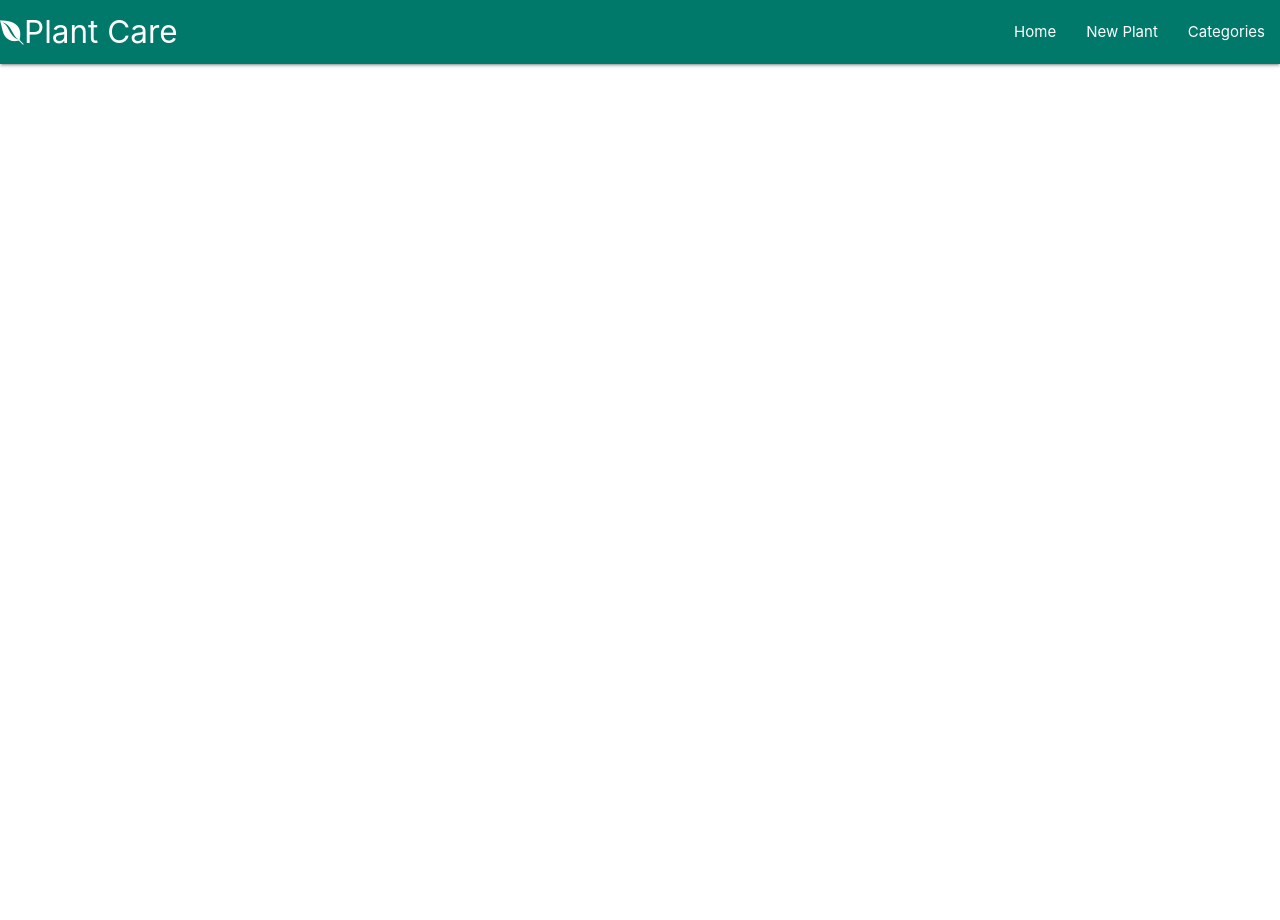
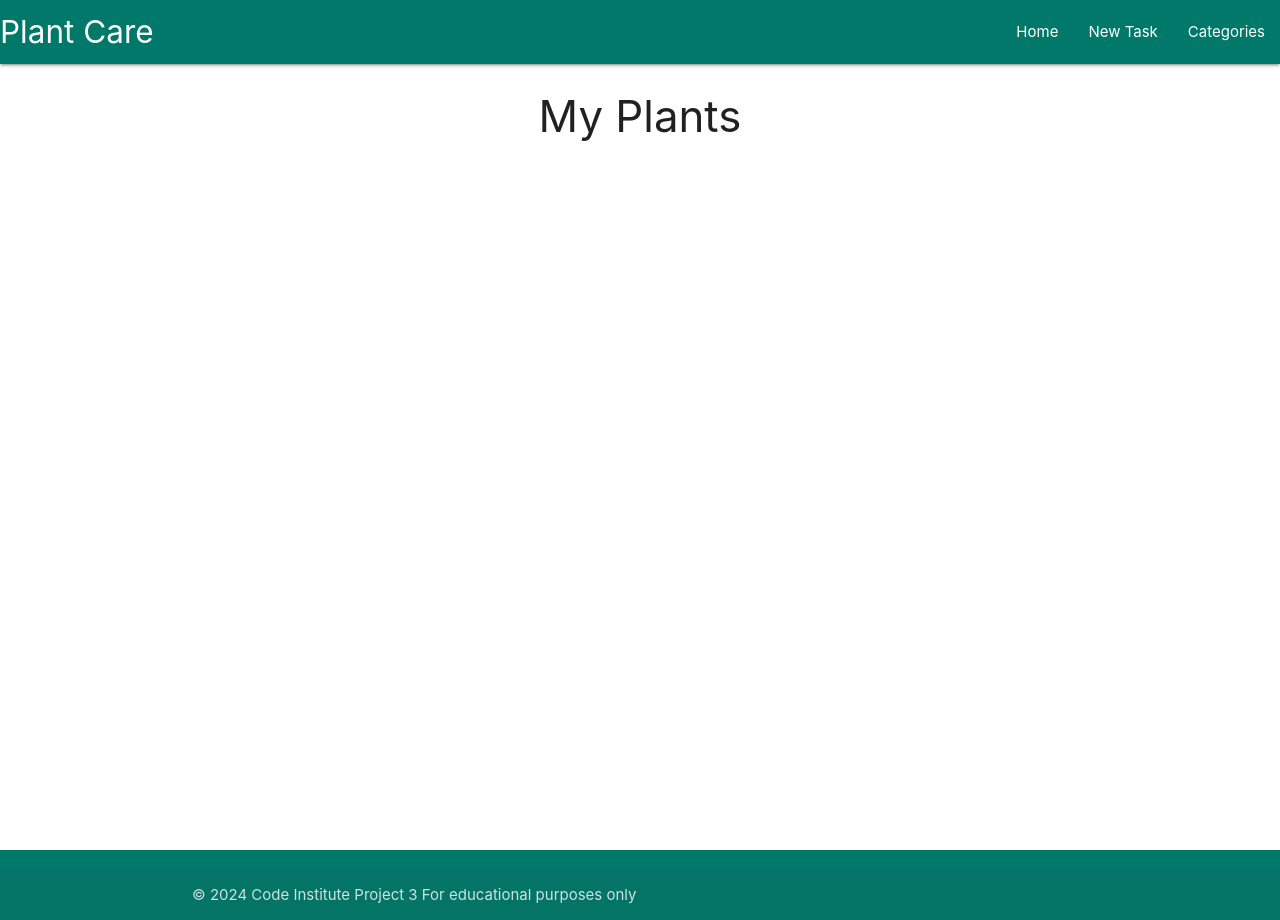
Before and after one commit to TailorBird93/plantCare, a Flask app: page / in a window 1280 px wide. Run offline with Flask 3, Linux system fonts and the light colour scheme.

Commit message:
Add CSS rules and fix routing issues with base.html

```diff
--- a/plantcare/routes.py
+++ b/plantcare/routes.py
@@ -4,4 +4,4 @@ from plantcare.models import PlantCategory, Plant
 
 @app.route("/")
 def home():
-    return render_template("base.html")
+    return render_template("plants.html")
--- a/plantcare/static/css/style.css
+++ b/plantcare/static/css/style.css
@@ -0,0 +1,9 @@
+body {
+    display: flex;
+    min-height: 100vh;
+    flex-direction: column;
+  }
+
+  main {
+    flex: 1 0 auto;
+  }
--- a/plantcare/static/js/script.js
+++ b/plantcare/static/js/script.js
@@ -1,10 +1,5 @@
-document.addEventListener('DOMContentLoaded', function() {
-    let sidenav = document.querySelectorAll('.sidenav');
-    var instances = M.Sidenav.init(elems, options);
-  });
-
-  // Or with jQuery
-
-  $(document).ready(function(){
-    $('.sidenav').sidenav();
-  });
+document.addEventListener("DOMContentLoaded", function() {
+    // inint the sidebar navigation
+    let sidenav = document.querySelectorAll(".sidenav");
+    M.Sidenav.init(sidenav);
+});
--- a/plantcare/templates/base.html
+++ b/plantcare/templates/base.html
@@ -3,31 +3,49 @@
 <head>
     <meta charset="UTF-8">
     <meta name="viewport" content="width=device-width, initial-scale=1.0">
-    <link rel="stylesheet" href="https://cdnjs.cloudflare.com/ajax/libs/font-awesome/4.7.0/css/font-awesome.min.css">
+    <link rel="stylesheet" href="https://cdnjs.cloudflare.com/ajax/libs/font-awesome/5.15.3/css/all.min.css"
+        integrity="sha512-iBBXm8fW90+nuLcSKlbmrPcLa0OT92xO1BIsZ+ywDWZCvqsWgccV3gFoRBv0z+8dLJgyAHIhR35VZc2oM/gI1w=="
+        crossorigin="anonymous" referrerpolicy="no-referrer">
     <link rel="stylesheet" href="https://cdnjs.cloudflare.com/ajax/libs/materialize/1.0.0/css/materialize.min.css">
     <link rel="stylesheet" href="{{ url_for('static',filename='css/style.css') }}" type="text/css">
     <title>Plant Care</title>
 </head>
 <body>
+    <header>
+        <!-- top navbar -->
         <nav class="teal darken-2">
             <div class="nav-wrapper">
-          <i class="fa fa-envira" style="font-size:24px"></i>
-          <a href="#!" class="brand-logo">Plant Care</a>
-          <a href="#" data-target="mobile-demo" class="sidenav-trigger"><i class="fa fa-envira"></i>menu</i></a>
+            <a href="{{ url_for('home') }}" class="brand-logo">Plant Care</a>
+            <a href="#" data-target="mobile-demo" class="sidenav-trigger"><i class="fas fa-bars"></i></a>
             <ul class="right hide-on-med-and-down">
-            <li><a href="{{url_for('home')}}">Home</a></li>
-            <li><a href="">New Plant</a></li>
+                <li><a href="{{ url_for('home') }}">Home</a></li>
+                <li><a href="">New Task</a></li>
                 <li><a href="">Categories</a></li>
-
             </ul>
             </div>
         </nav>
 
+        <!-- mobile sidenav -->
         <ul class="sidenav" id="mobile-demo">
-        <li><a href="{{url_for('home')}}">Home</a></li>
-        <li><a href="">New Plant</a></li>
+            <li><a href="{{ url_for('home') }}">Home</a></li>
+            <li><a href="">New Task</a></li>
             <li><a href="">Categories</a></li>
         </ul>
+    </header>
+
+    <main class="container">
+        {% block content %}
+        {% endblock %}
+    </main>
+
+    <footer class="page-footer teal darken-2">
+        <div class="footer-copyright">
+          <div class="container">
+            © 2024 Code Institute Project 3 For educational purposes only
+          </div>
+        </div>
+    </footer>
+
     <script src="https://cdnjs.cloudflare.com/ajax/libs/materialize/1.0.0/js/materialize.min.js"></script>
     <script src="{{ url_for('static',filename='js/script.js') }}"></script>
 </body>
--- /dev/null
+++ b/plantcare/templates/plants.html
@@ -0,0 +1,5 @@
+{% extends "base.html" %}
+{% block content %}
+
+<h3 class="center-align">My Plants</h3>
+{% endblock%}
```
Lines whose indentation alone changed are shown as unchanged.
